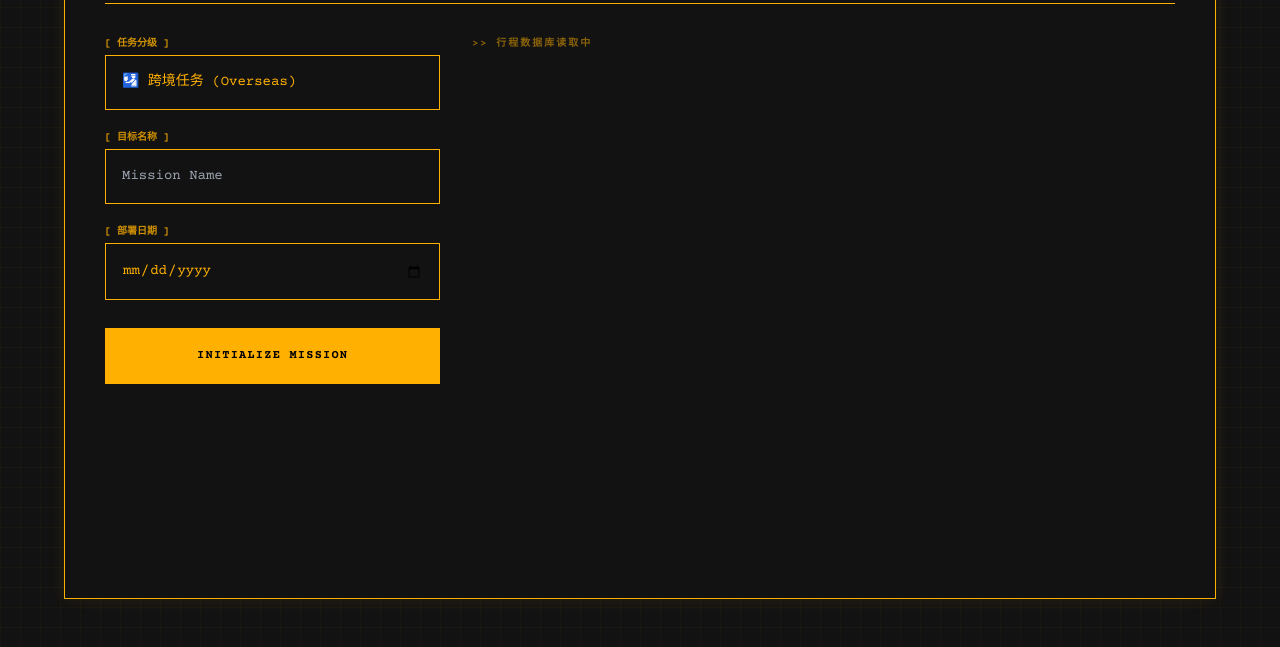
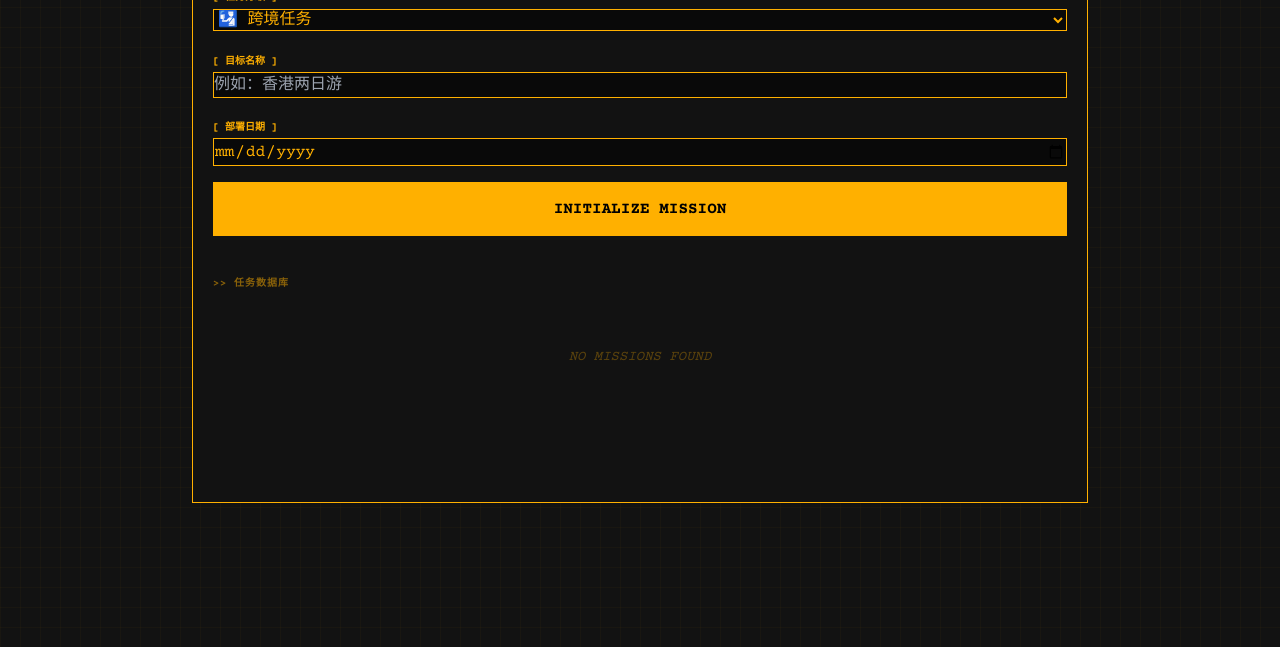
Before and after one commit to Shake25/Maptestios, a plain HTML site: page index.html in a window 1280 px wide. Shown: the part 153-800 px from the top of the page. Drawn offline with nearby package versions, Linux system fonts and the light colour scheme.

Commit message:
Add files via upload

```diff
--- a/index.html
+++ b/index.html
@@ -3,7 +3,7 @@
 <head>
     <meta charset="UTF-8">
     <meta name="viewport" content="width=device-width, initial-scale=1.0, maximum-scale=1.0, user-scalable=no">
-    <title>Retro Travel OS | 任务分级终端</title>
+    <title>Retro Travel OS | 任务控制台</title>
     <script src="https://cdn.tailwindcss.com"></script>
     <style>
         @import url('https://fonts.googleapis.com/css2?family=Courier+Prime:wght@400;700&display=swap');
@@ -14,74 +14,71 @@
             background-image: linear-gradient(rgba(255, 176, 0, .03) 1px, transparent 1px), linear-gradient(90deg, rgba(255, 176, 0, .03) 1px, transparent 1px);
             background-size: 20px 20px;
         }
-        .retro-border { border: 1px solid var(--retro-orange); box-shadow: 0 0 15px rgba(255, 176, 0, 0.1); }
-        /* 针对移动端优化输入框高度和文字大小 */
+        .retro-border { border: 1px solid var(--retro-orange); }
         input, select {
-            background: transparent !important;
+            background: rgba(0,0,0,0.5) !important;
             border: 1px solid var(--retro-orange) !important;
             color: var(--retro-orange) !important;
             outline: none;
-            -webkit-appearance: none;
             border-radius: 0;
-            font-size: 14px !important;
+            padding: 12px;
+            font-size: 14px;
+            width: 100%;
         }
         .btn-retro {
             background: var(--retro-orange);
             color: black;
             font-weight: bold;
-            border-radius: 0;
-            transition: all 0.2s;
+            width: 100%;
+            padding: 15px;
+            text-transform: uppercase;
+            cursor: pointer;
         }
-        .btn-retro:active { transform: scale(0.98); filter: brightness(1.2); }
+        .btn-retro:active { opacity: 0.7; transform: scale(0.98); }
         .no-scrollbar::-webkit-scrollbar { display: none; }
     </style>
 </head>
-<body class="p-2 md:p-8">
-    <div class="max-w-6xl mx-auto retro-border min-h-[90vh] p-4 md:p-10 relative bg-[#121212]/95 flex flex-col">
-        <div class="absolute top-0 left-0 px-2 py-0.5 bg-[#ffb000] text-black text-[9px] font-bold uppercase">M-SYS_LOGISTICS_V6.5</div>
+<body class="p-4">
+    <div class="max-w-4xl mx-auto retro-border p-5 relative bg-[#121212]/90 min-h-[80vh]">
+        <div class="absolute top-0 left-0 px-2 py-0.5 bg-[#ffb000] text-black text-[9px] font-bold uppercase">M-SYS_LOGISTICS_V6.6</div>
 
         <header class="mb-8 border-b border-[#ffb000] pb-4 flex justify-between items-end">
             <div>
-                <h1 class="text-2xl md:text-5xl font-bold tracking-tighter uppercase italic">Mission Control</h1>
-                <p class="text-[10px] mt-1 opacity-70 tracking-widest">>> 终端系统自适应模式已开启...</p>
+                <h1 class="text-3xl font-bold tracking-tighter uppercase italic">Mission Control</h1>
+                <p class="text-[10px] opacity-70">>> 系统正常运行中...</p>
             </div>
-            <div id="stats" class="text-2xl font-bold italic border-l border-[#ffb000] pl-4">00</div>
+            <div id="stats" class="text-2xl font-bold">00</div>
         </header>
 
-        <div class="flex flex-col lg:grid lg:grid-cols-12 gap-8 flex-1">
+        <section class="mb-10 space-y-4">
+            <div>
+                <label class="text-[10px] font-bold uppercase">[ 任务分级 ]</label>
+                <select id="type_input">
+                    <option value="OVERSEAS">🛂 跨境任务</option>
+                    <option value="INTER_PROVINCIAL">🌐 跨省远征</option>
+                    <option value="INTER_CITY">🛣️ 跨市移动</option>
+                    <option value="LOCAL">📍 同城行动</option>
+                </select>
+            </div>
+            <div>
+                <label class="text-[10px] font-bold uppercase">[ 目标名称 ]</label>
+                <input id="title_input" type="text" placeholder="例如：香港两日游">
+            </div>
+            <div>
+                <label class="text-[10px] font-bold uppercase">[ 部署日期 ]</label>
+                <input id="date_input" type="date">
+            </div>
+            <button onclick="saveMission()" class="btn-retro">Initialize Mission</button>
+        </section>
 
-            <aside class="lg:col-span-4 space-y-6">
-                <div class="flex flex-col gap-5">
-                    <div class="w-full">
-                        <label class="text-[10px] uppercase font-bold block mb-1 opacity-80">[ 任务分级 ]</label>
-                        <select id="type" class="w-full p-4">
-                            <option value="OVERSEAS">🛂 跨境任务 (Overseas)</option>
-                            <option value="INTER_PROVINCIAL">🌐 跨省远征 (Province)</option>
-                            <option value="INTER_CITY">🛣️ 跨市移动 (Inter-city)</option>
-                            <option value="LOCAL">📍 同城行动 (Local)</option>
-                        </select>
-                    </div>
-                    <div class="w-full">
-                        <label class="text-[10px] uppercase font-bold block mb-1 opacity-80">[ 目标名称 ]</label>
-                        <input id="title" type="text" placeholder="Mission Name" class="w-full p-4">
-                    </div>
-                    <div class="w-full">
-                        <label class="text-[10px] uppercase font-bold block mb-1 opacity-80">[ 部署日期 ]</label>
-                        <input id="date" type="date" class="w-full p-4">
-                    </div>
-                    <button onclick="saveItem()" class="w-full btn-retro py-5 text-xs uppercase tracking-widest mt-2">Initialize Mission</button>
-                </div>
-            </aside>
-
-            <main class="lg:col-span-8 flex flex-col">
-                <h2 class="text-[10px] font-bold mb-4 uppercase opacity-50 tracking-[0.2em]">>> 行程数据库读取中</h2>
-                <div id="list-container" class="space-y-4 overflow-y-auto no-scrollbar flex-1 pb-10">
-                    </div>
-            </main>
-        </div>
+        <section>
+            <h2 class="text-[10px] font-bold mb-4 opacity-50 uppercase tracking-widest">>> 任务数据库</h2>
+            <div id="list-container" class="space-y-3"></div>
+        </section>
     </div>
 
     <script>
+        // 初始化数据
         let travelData = JSON.parse(localStorage.getItem('retro_travel_data')) || [];
 
         function render() {
@@ -89,50 +86,71 @@
             container.innerHTML = '';
 
             if (travelData.length === 0) {
-                container.innerHTML = `<div class="border border-[#ffb000]/20 p-10 text-center text-[10px] opacity-40 italic uppercase tracking-widest">暂无活跃任务 / Waiting for data...</div>`;
+                container.innerHTML = `<div class="text-center py-10 opacity-30 italic text-sm">NO MISSIONS FOUND</div>`;
             }
 
             travelData.forEach((item, index) => {
                 const card = document.createElement('div');
-                card.className = 'border border-[#ffb000]/40 p-5 flex items-center bg-black/40 active:bg-[#ffb000]/20 transition-all cursor-pointer group hover:border-[#ffb000]';
+                card.className = 'border border-[#ffb000]/40 p-4 flex justify-between items-center bg-black/20';
                 card.onclick = (e) => { if(e.target.tagName !== 'BUTTON') goToDetails(index); };
 
                 card.innerHTML = `
-                    <div class="flex-1">
-                        <div class="text-[9px] opacity-50 uppercase tracking-[0.1em]">${item.type} // ${item.date || 'TBD'}</div>
-                        <h3 class="text-xl font-bold mt-1 uppercase tracking-tight group-hover:pl-2 transition-all">${item.title}</h3>
+                    <div>
+                        <div class="text-[9px] opacity-60 uppercase">${item.type} // ${item.date || 'TBD'}</div>
+                        <div class="text-lg font-bold uppercase">${item.title}</div>
                     </div>
-                    <button onclick="removeItem(event, ${index})" class="text-[10px] border border-[#ffb000]/40 px-4 py-2 hover:bg-red-900/40 active:bg-red-600 active:text-white transition-colors">ERASE</button>
+                    <button onclick="removeMission(event, ${index})" class="text-[10px] border border-[#ffb000]/40 px-3 py-1">ERASE</button>
                 `;
                 container.appendChild(card);
             });
+
+            // 更新计数器
             document.getElementById('stats').innerText = travelData.length.toString().padStart(2, '0');
+            // 同步到存储
             localStorage.setItem('retro_travel_data', JSON.stringify(travelData));
         }
 
-        function saveItem() {
-            const title = document.getElementById('title').value;
-            if (!title) {
-                alert("请输入目标名称！");
+        function saveMission() {
+            const titleVal = document.getElementById('title_input').value;
+            const typeVal = document.getElementById('type_input').value;
+            const dateVal = document.getElementById('date_input').value;
+
+            if (!titleVal) {
+                alert("ERR: MISSION NAME REQUIRED");
                 return;
             }
-            travelData.push({
-                type: document.getElementById('type').value,
-                title: title,
-                date: document.getElementById('date').value,
-                sub_plans: []
-            });
+
+            // 创建新对象
+            const newMission = {
+                type: typeVal,
+                title: titleVal,
+                date: dateVal,
+                sub_plans: [] // 初始子计划为空
+            };
+
+            // 压入数组并渲染
+            travelData.push(newMission);
             render();
-            document.getElementById('title').value = '';
+
+            // 清空输入框
+            document.getElementById('title_input').value = '';
         }
 
-        function removeItem(e, index) {
+        function removeMission(e, index) {
             e.stopPropagation();
-            if(confirm("确定要永久抹除此项任务吗？")) {
+            if(confirm("CONFIRM ERASE?")) {
                 travelData.splice(index, 1);
                 render();
             }
         }
 
         function goToDetails(index) {
-            localStorage.setItem('current_trip
+            localStorage.setItem('current_trip_index', index);
+            window.location.href = 'details.html';
+        }
+
+        // 页面加载后首次渲染
+        window.onload = render;
+    </script>
+</body>
+</html>
```
